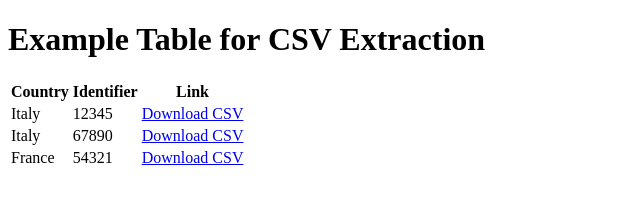
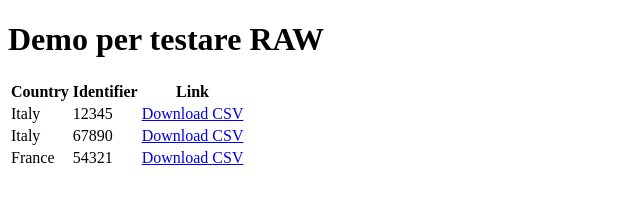
Before and after one commit to Davide5214/Dummy_for_Raw, a plain HTML site: page index.html in a window 1280 px wide. Shown: the whole page, without its empty margins (0-640 px from the left). Drawn offline with Linux system fonts and the light colour scheme.

Commit message:
Update index.html

```diff
--- a/index.html
+++ b/index.html
@@ -3,11 +3,11 @@
 <head>
     <meta charset="UTF-8">
     <meta name="viewport" content="width=device-width, initial-scale=1.0">
-    <title>Example HTML</title>
+    <title>Sito di esempio</title>
 </head>
 <body>
 
-<h1>Example Table for CSV Extraction</h1>
+<h1>Demo per testare RAW</h1>
 
 <table id="dt-select">
     <thead>
```
